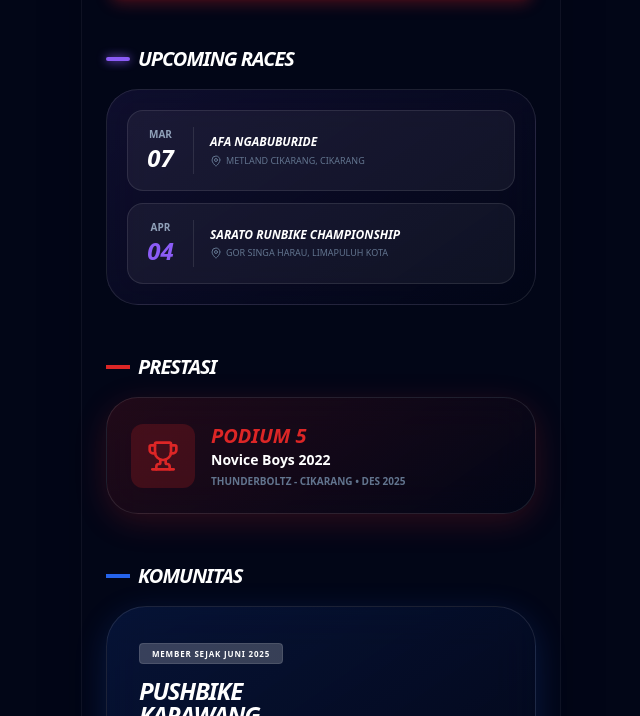
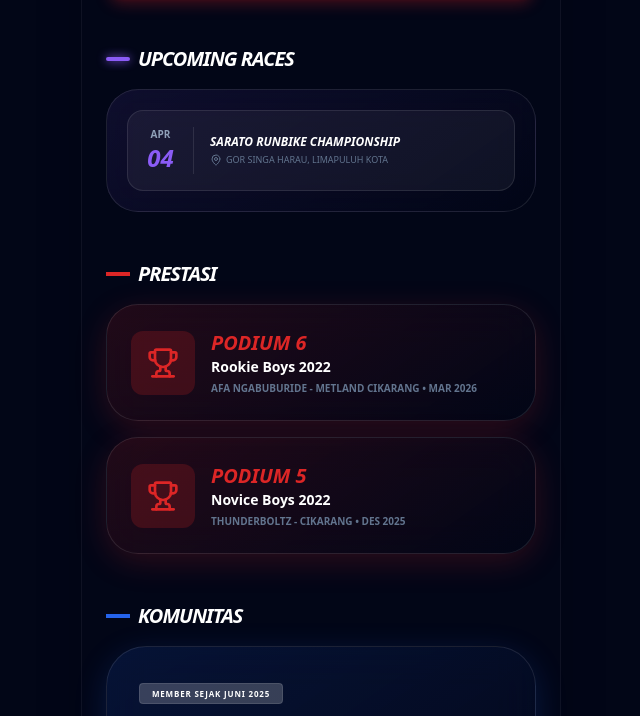
Before and after one commit to zayyan-kh/portofolio-pushbike, a website built with Vite: page index.html in a window 1280 px wide. Shown: the part 806-1522 px from the top of the page, without its empty margins (319-959 px from the left). Built offline with nearby package versions, Linux system fonts and the light colour scheme.

Commit message:
Update Prestasi

```diff
--- a/index.html
+++ b/index.html
@@ -58,18 +58,6 @@
                 <div class="glass-purple p-5 rounded-[2rem] space-y-3">
                     <div class="race-item p-4 flex gap-4 items-center bg-white/5 border border-white/10 rounded-2xl transition-all hover:bg-white/10">
                         <div class="text-center min-w-[50px] border-r border-white/10 pr-4">
-                            <p class="text-[10px] font-bold text-slate-400">MAR</p>
-                            <p class="text-2xl font-black italic">07</p>
-                        </div>
-                        <div>
-                            <p class="text-xs font-black uppercase italic">AFA Ngabuburide</p>
-                            <p class="text-[9px] text-slate-500 uppercase flex items-center gap-1 mt-1">
-                                <i data-lucide="map-pin" class="w-3 h-3"></i> Metland Cikarang, Cikarang
-                            </p>
-                        </div>
-                    </div>
-                    <div class="race-item p-4 flex gap-4 items-center bg-white/5 border border-white/10 rounded-2xl transition-all hover:bg-white/10">
-                        <div class="text-center min-w-[50px] border-r border-white/10 pr-4">
                             <p class="text-[10px] font-bold text-slate-400">APR</p>
                             <p class="text-2xl font-black italic text-race-purple">04</p>
                         </div>
@@ -87,6 +75,16 @@
                 <h3 class="font-black italic text-xl flex items-center gap-2 tracking-tighter uppercase text-white">
                     <span class="w-6 h-1 bg-bike-red"></span> Prestasi
                 </h3>
+                <div class="glass-red p-6 rounded-[2rem] flex items-center gap-4">
+                    <div class="bg-bike-red/20 p-4 rounded-xl">
+                        <i data-lucide="trophy" class="text-bike-red w-8 h-8"></i>
+                    </div>
+                    <div>
+                        <h4 class="text-bike-red font-black text-xl italic uppercase">PODIUM 6</h4>
+                        <p class="text-white font-bold text-sm">Rookie Boys 2022</p>
+                        <p class="text-slate-500 text-[10px] font-bold mt-1 uppercase"> AFA Ngabuburide - Metland Cikarang • Mar 2026</p>
+                    </div>
+                </div>
                 <div class="glass-red p-6 rounded-[2rem] flex items-center gap-4">
                     <div class="bg-bike-red/20 p-4 rounded-xl">
                         <i data-lucide="trophy" class="text-bike-red w-8 h-8"></i>
```
Also changed, not shown: 1 other file.
